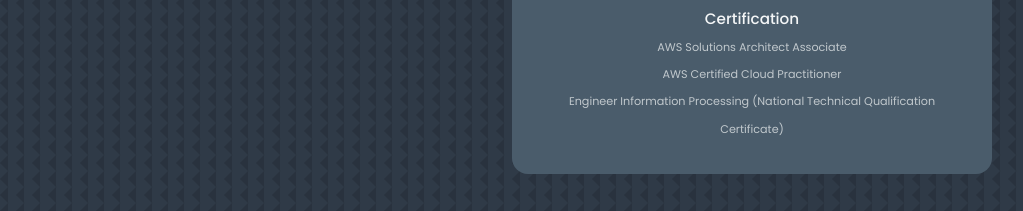
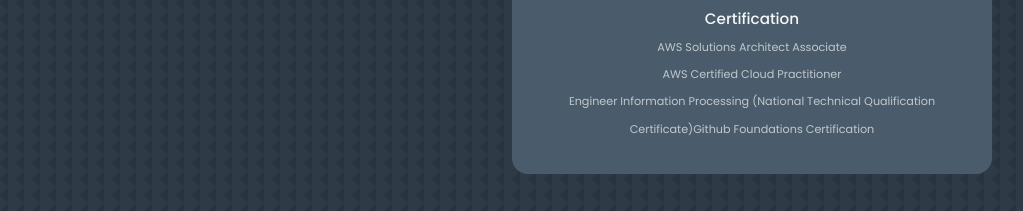
Before and after one commit to shinecoding/portfoliowebsite, a Next.js app: page / in a window 1280 px wide. Shown: the part 1461-1672 px from the top of the page, without its empty margins (128-1151 px from the left). Built offline with nearby package versions, Linux system fonts and the light colour scheme.

Commit message:
feat: add github certification

```diff
--- a/components/about/about.js
+++ b/components/about/about.js
@@ -33,6 +33,7 @@
               <small>AWS Solutions Architect Associate</small><br />
               <small>AWS Certified Cloud Practitioner</small><br />
               <small>Engineer Information Processing (National Technical Qualification Certificate)</small>
+              <small>Github Foundations Certification</small><br />
             </article>
           </div>
           <p>
```
Also changed, not shown: 1 other file (tests, documents, lock files or other folders).
